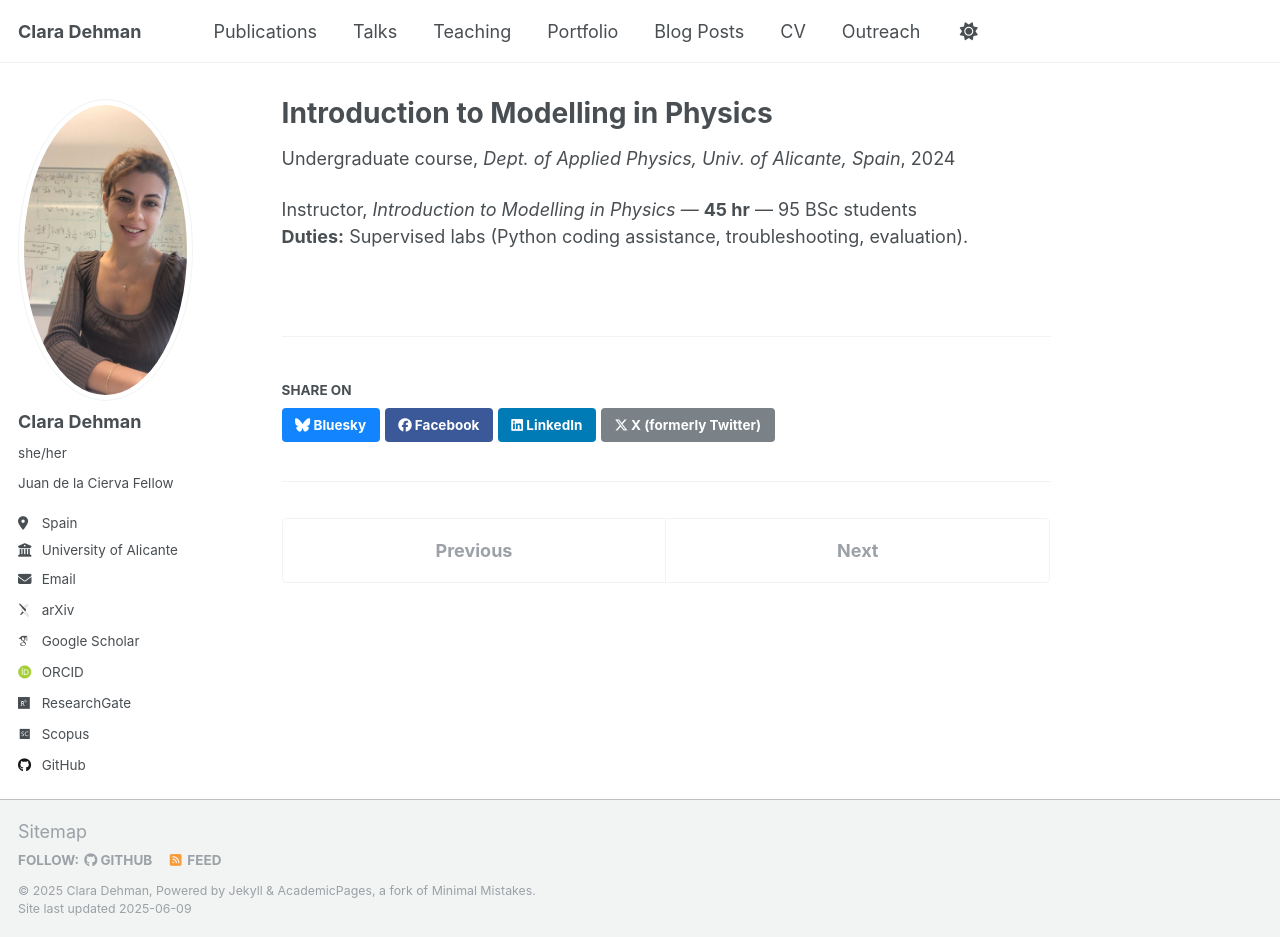
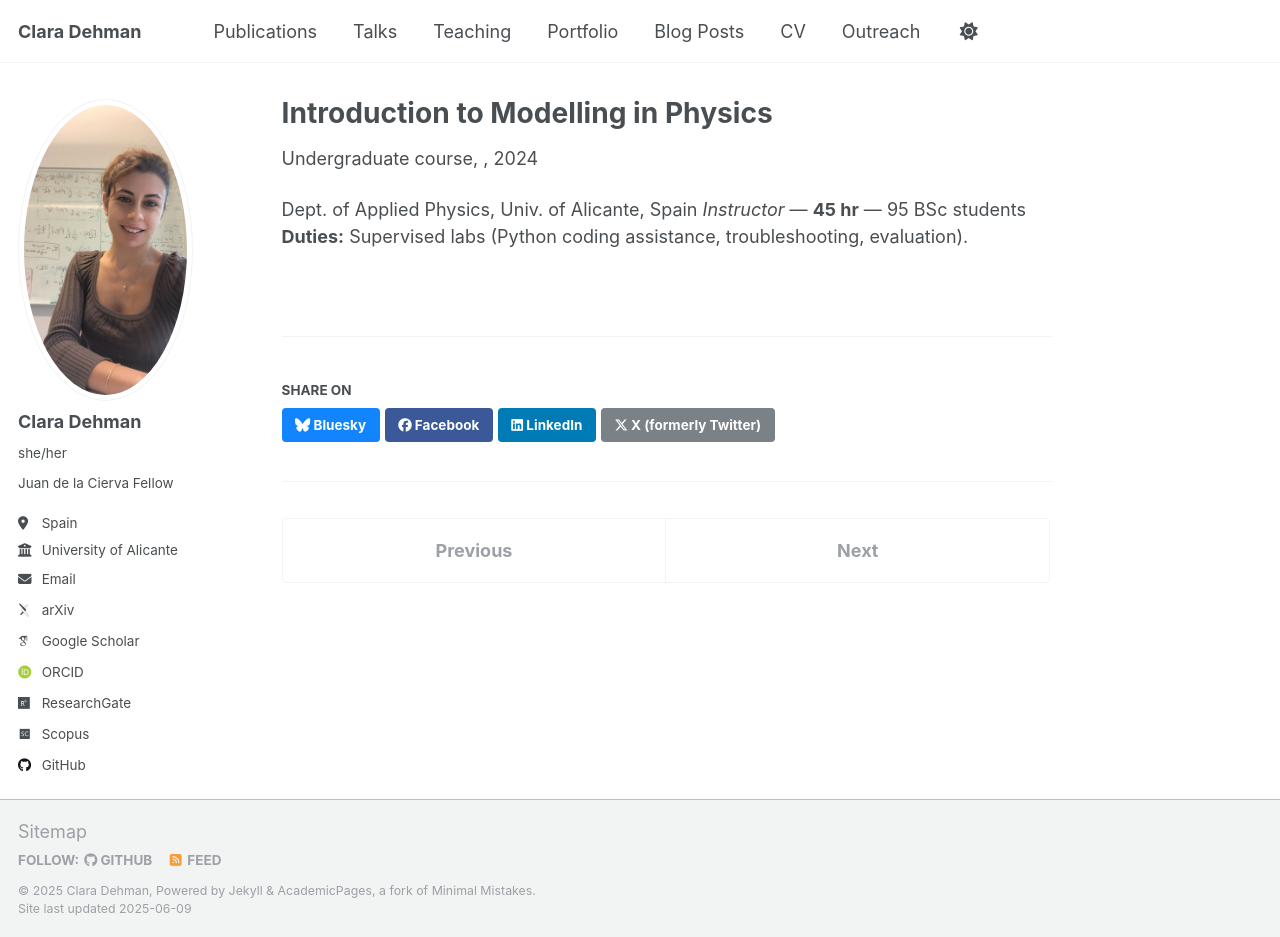
Before and after one commit to ClaraDehman/ClaraDehman.github.io, a Jekyll site: the page built from _teaching/2024-09-01-modeling-physics.md, in a window 1280 px wide and 937 px high. Built offline with Jekyll 4.4.1, drawn with Linux system fonts in a browser that asks for light colours; some web fonts are replaced.

Commit message:
Update 2024-09-01-modeling-physics.md

```diff
--- a/_teaching/2024-09-01-modeling-physics.md
+++ b/_teaching/2024-09-01-modeling-physics.md
@@ -3,10 +3,11 @@ title: "Introduction to Modelling in Physics"
 collection: teaching
 type: "Undergraduate course"
 permalink: /teaching/2024-modeling-physics
-venue: "Dept. of Applied Physics, Univ. of Alicante, Spain"
+venue: ""
 date: 2024-09-01
 location: "Alicante, Spain"
 ---
 
-Instructor, *Introduction to Modelling in Physics* — **45 hr** — 95 BSc students
+Dept. of Applied Physics, Univ. of Alicante, Spain
+*Instructor* — **45 hr** — 95 BSc students
 **Duties:** Supervised labs (Python coding assistance, troubleshooting, evaluation).
```
